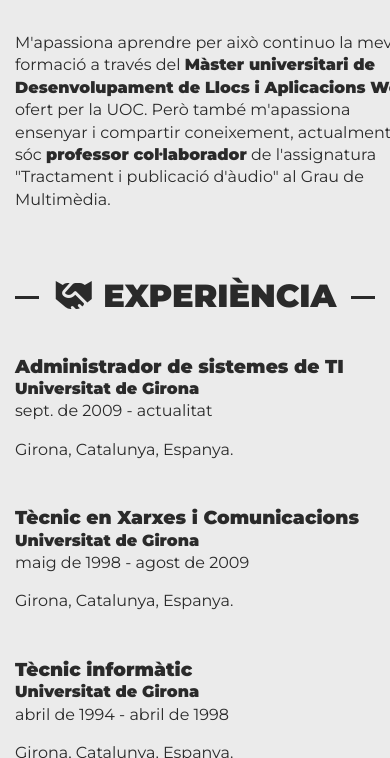
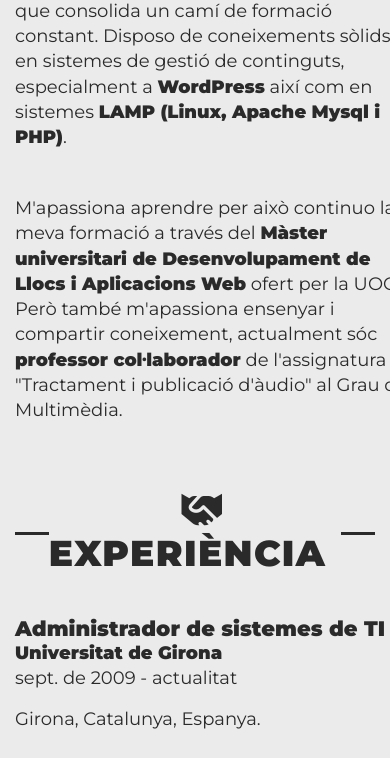
Before and after one commit to xbacag/HTML_i_CSS_2_PAC1, a website built with Parcel: page src/index.html in a window 390 px wide. Shown: the part 1242-2000 px from the top of the page. Built offline with nearby package versions, Linux system fonts and the light colour scheme.

Commit message:
pac1 commit

```diff
--- a/src/assets/styles/_variables.scss
+++ b/src/assets/styles/_variables.scss
@@ -4,13 +4,6 @@
 
 $font-family-sans-serif: 'Montserrat', sans-serif;
 
-//$font-family-serif: 'Georgia', 'Times New Roman', serif;
-
 $--text-color: #2a2a2a;
 $--accent-color: #888;
-$--contrast-color: #dc4a23;
-$--accent-light-color: #c5e1db;
-$--contrast-light-color: #eb9781;
 $--bg-body-color: #ebebeb;
-
-//$mqMinWidth: 420px;
--- a/src/assets/styles/layouts/_home.scss
+++ b/src/assets/styles/layouts/_home.scss
@@ -31,17 +31,6 @@ h2 {
   font-size: 2.25rem;
   font-weight: 900;
   letter-spacing: 1.4px;
-}
-
-@media (max-width: 768px) {
-  body {
-    font-size: 1rem;
-  }
-
-  h2 {
-    font-size: 2rem;
-    letter-spacing: 0;
-  }
 }
 
 p {
@@ -250,20 +239,6 @@ footer a:hover {
 }
 
 /* Main content */
-main {
-  padding-top: 100px;
-}
-
-main header {
-  margin-bottom: 25px;
-}
-
-@media (max-width: 767px) {
-  main header {
-    text-align: center;
-  }
-}
-
 .title-lined {
   position: relative;
   margin-top: 0;
```
